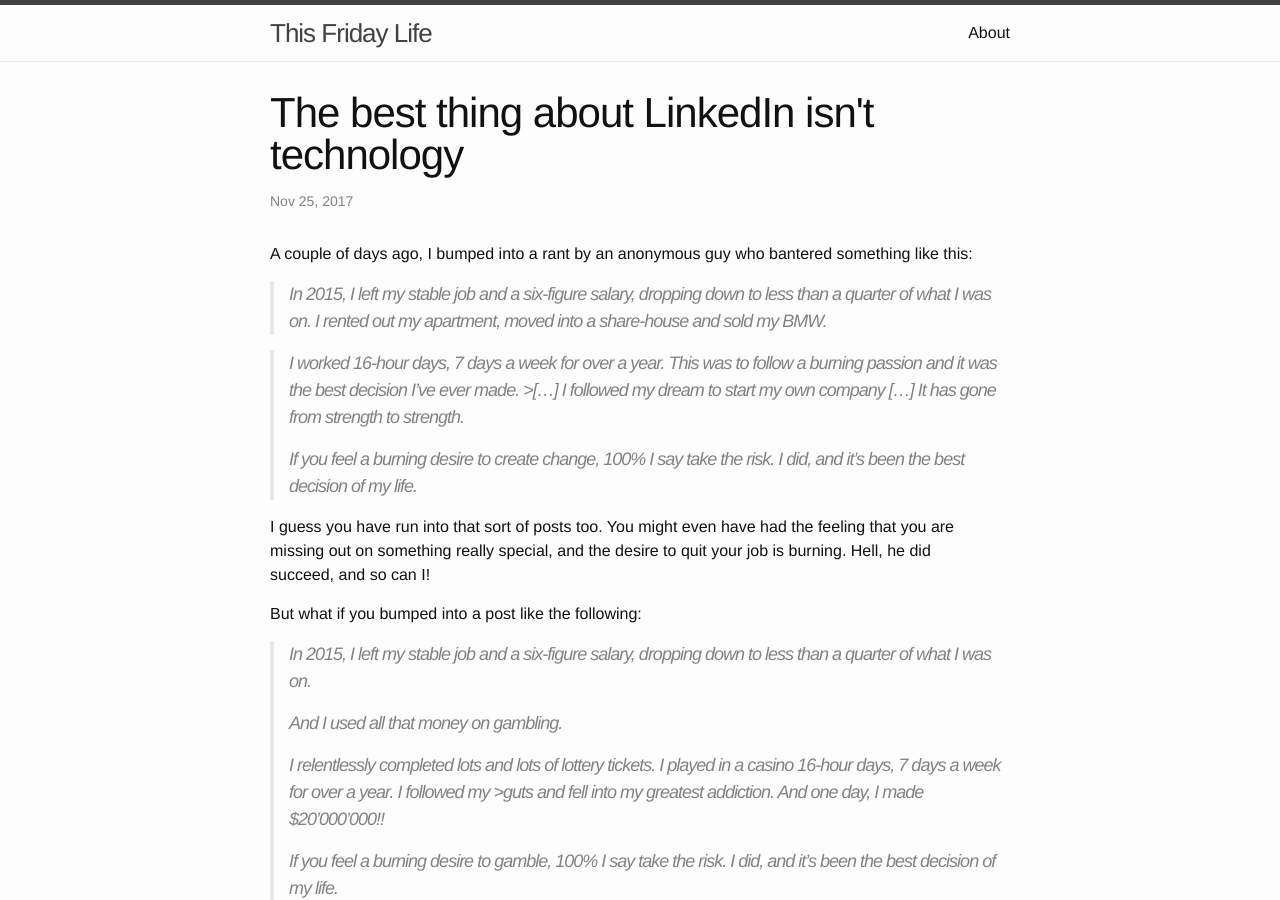
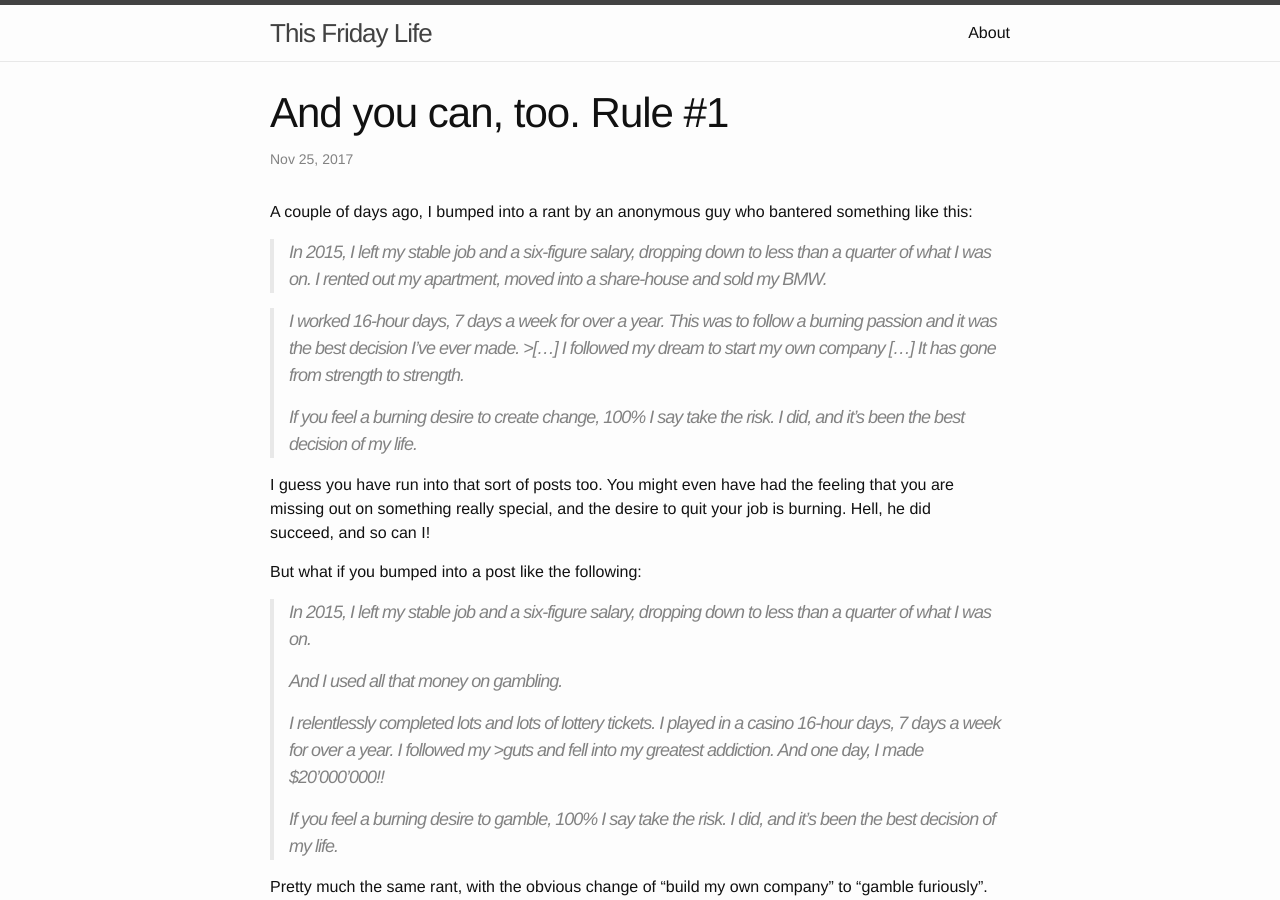
Before and after one commit to ohduran/ohduran.github.io, a Jekyll site: the page built from _posts/2017-11-25-and-you-can-too.markdown, in a window 1280 px wide and 900 px high. Built offline with Jekyll 4.4.1, drawn with Linux system fonts in a browser that asks for light colours.

Commit message:
Fourth post

```diff
--- a/_posts/2017-11-25-and-you-can-too.markdown
+++ b/_posts/2017-11-25-and-you-can-too.markdown
@@ -1,6 +1,6 @@
 ---
 layout: post
-title:  "The best thing about LinkedIn isn't technology"
+title:  "And you can, too. Rule #1"
 date:   2017-11-25 15:00:00 +0100
 categories: rules survivorship biases
 ---
```
